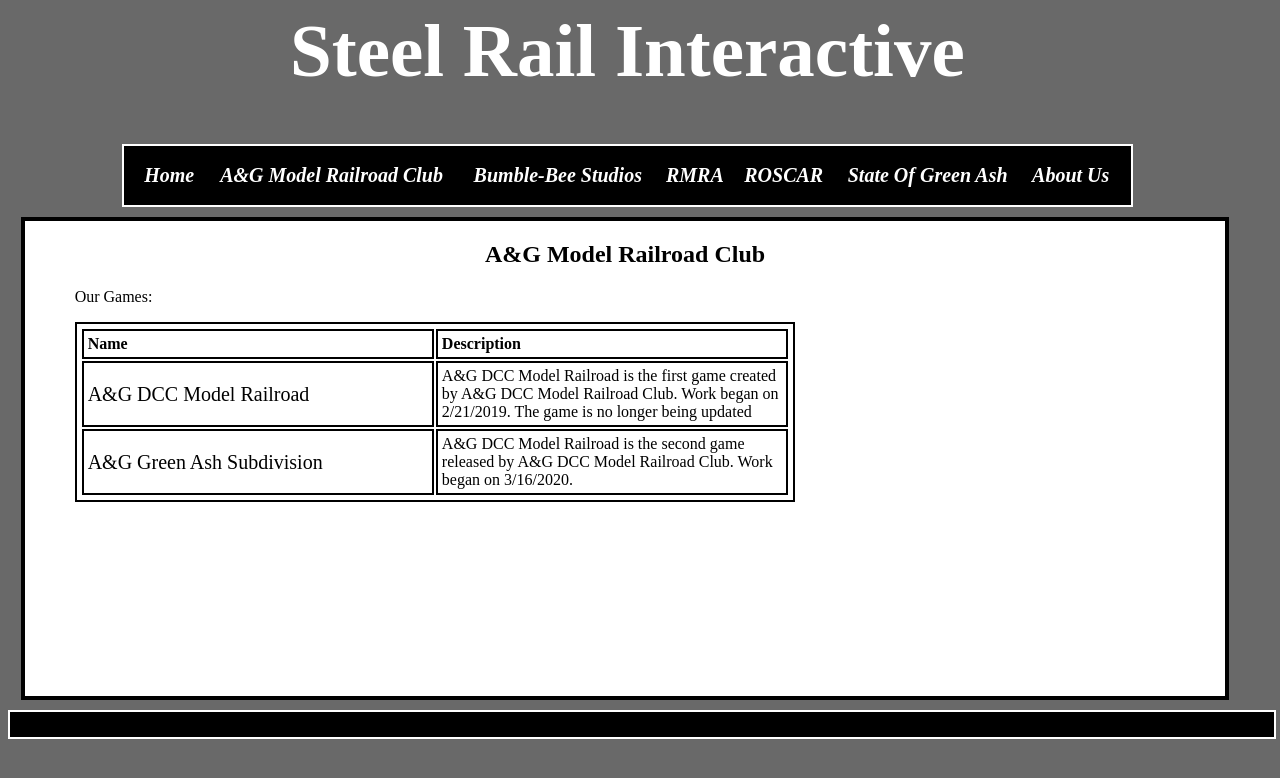
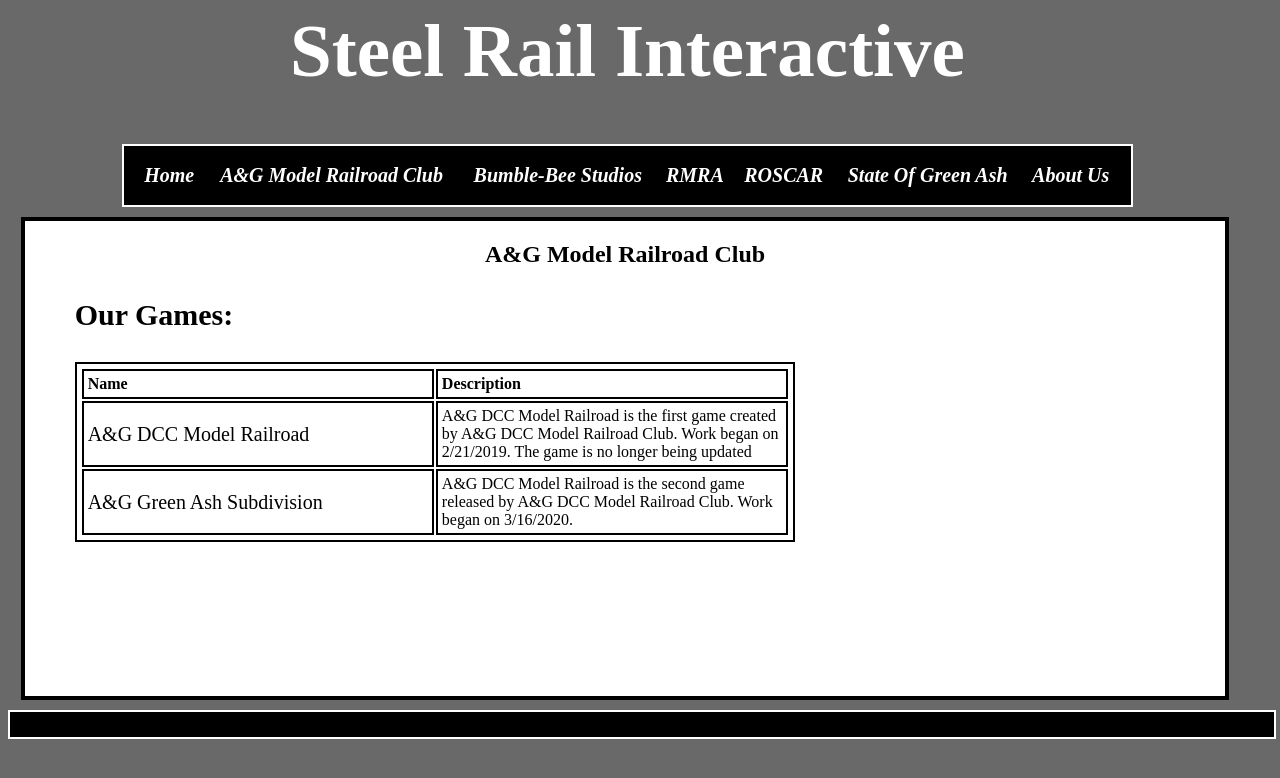
Before and after one commit to Steel-Rail-Interactive/website, a plain HTML site: page AGModelRailroad.html in a window 1280 px wide. Drawn offline with Linux system fonts and the light colour scheme.

Commit message:
Update AGModelRailroad.html

```diff
--- a/AGModelRailroad.html
+++ b/AGModelRailroad.html
@@ -22,7 +22,7 @@
         <h2 style="text-align: center; color: black;">
             A&G Model Railroad Club
         </h2>
-        <p style="margin-left: 50px;">
+        <p style="margin-left: 50px; font-size: 30px; font-weight: bold;">
             Our Games:
         </p>
         <table id="AGgames">
```
